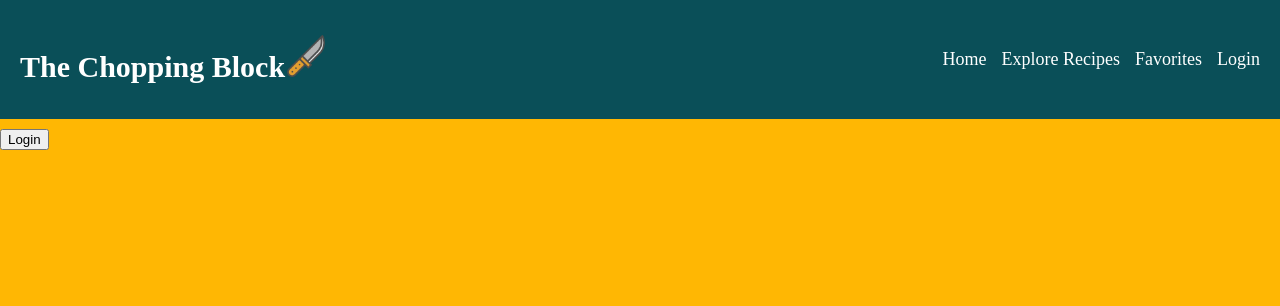
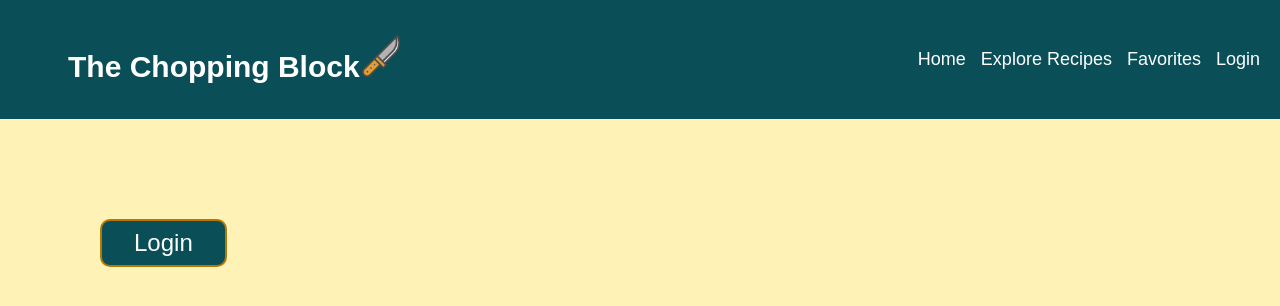
Before and after one commit to jacobmidd1996/Thechoppingblock, a React (Vite) app in the folder client/: page /user-login in a window 1280 px wide. Shown: the top 306 px of the page. Built offline with nearby package versions, Linux system fonts and the light colour scheme.

Commit message:
Updated styling.

```diff
--- a/client/main.css
+++ b/client/main.css
@@ -35,10 +35,8 @@ h1 {
   padding-left: 30px;
 }
 h2 {
-  text-align: center;
+  margin-left: 48px;
   color: rgb(184, 119, 0);
-
-
 }
 
 form {
@@ -49,7 +47,7 @@ form {
 
 label {
   font-size: 18px;
-  color:#012e4a;
+  color: #012e4a;
 }
 
 input[type="text"],
@@ -87,7 +85,7 @@ button[type="submit"]:hover {
 .nutrients {
   margin: 40px;
   border-style: solid;
-  border-color:#012e4a;
-  padding:40px;
+  border-color: #012e4a;
+  padding: 40px;
   font-family: "Montsserat";
 }
--- a/client/src/components/UserLogin/Modal.tsx
+++ b/client/src/components/UserLogin/Modal.tsx
@@ -15,4 +15,12 @@ const Modal: React.FC<ModalProps> = ({ closeModal, children }) => (
   </div>
 );
 
+const styles = {
+  button: {
+    backgroundColor: "#0a4f58",
+    color: "white",
+    padding: "8px 24px",
+  },
+};
+
 export default Modal;
--- a/client/src/components/UserLogin/index.tsx
+++ b/client/src/components/UserLogin/index.tsx
@@ -12,6 +12,7 @@ const UserLogin: React.FC = () => {
   return (
     <nav>
       <button
+        style={styles.button}
         onClick={() => {
           setIsLogin(true);
           toggleModal();
@@ -32,4 +33,17 @@ const UserLogin: React.FC = () => {
   );
 };
 
+const styles = {
+  button: {
+    backgroundColor: "#0a4f58",
+    color: "white",
+    padding: "8px 32px",
+    fontSize: "24px",
+    fontFamily: "Arial, Helvetica, sans-serif",
+    margin: "100px",
+    borderRadius: "10px",
+    border: "2px solid rgb(184, 119, 0)",
+  },
+};
+
 export default UserLogin;
--- a/client/src/index.css
+++ b/client/src/index.css
@@ -1,7 +1,7 @@
 body {
   margin: 0;
-    font-family: "Monteserrat";
-    background-color: #ffb703;
+  font-family: Arial, Helvetica, sans-serif;
+  background-color: rgb(255, 242, 183);
 }
 
 .home-p {
```
Lines whose indentation alone changed are shown as unchanged.
